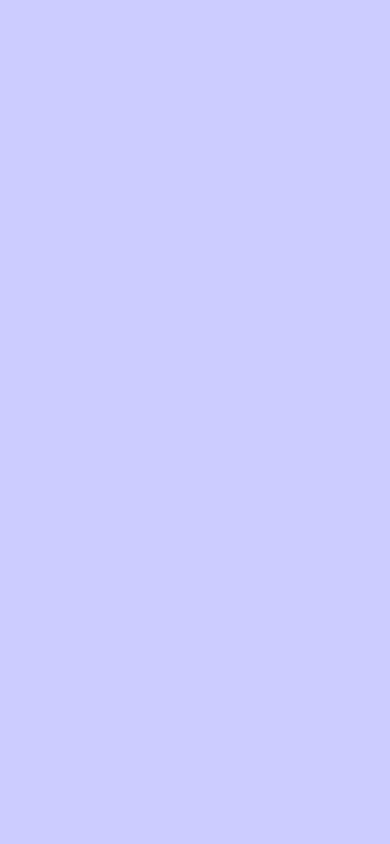
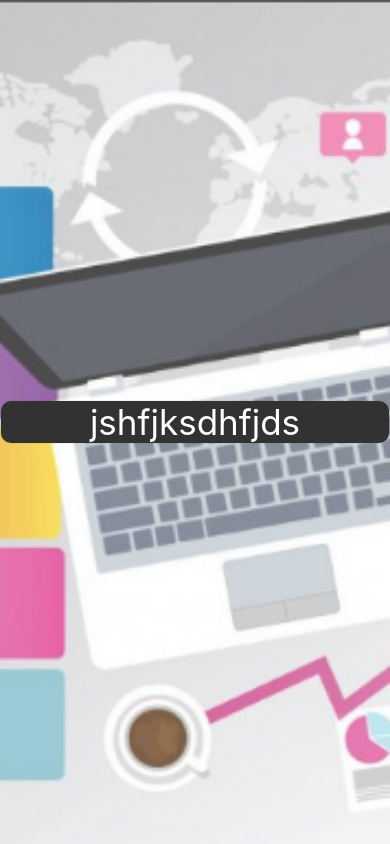
Before and after one commit to adivianahd/todo-list-aplication, a React Native app: screen / in a window 390 px wide. Built offline with nearby package versions, Linux system fonts and the light colour scheme.

Commit message:
WIP select background, fix style

```diff
--- a/App.js
+++ b/App.js
@@ -1,9 +1,14 @@
 import React from 'react';
 import Container from './components/Container';
+import Text from './components/Text';
+import Card from './components/Card';
 
 export default function App() {
   return (
-    <Container/>
-
+    <Container>
+      <Card>
+      <Text>jshfjksdhfjds</Text>
+      </Card>
+    </Container>
   );
 }
--- a/components/Card.js
+++ b/components/Card.js
@@ -11,7 +11,7 @@ export default (props) => {
 
 const styles = StyleSheet.create({
   card: {
-    backgroundColor: '#fff',
+    backgroundColor: '#000',
     borderColor: '#000',
     borderRadius: 10,
     margin: 1,
--- a/components/Container.js
+++ b/components/Container.js
@@ -1,10 +1,13 @@
 import React from 'react';
-import { StyleSheet, View } from 'react-native';
+import { ImageBackground, StyleSheet, View } from 'react-native';
+import backgroundImg from '../assets/todoApi.png';
 
 export default (props) => {
   return (
     <View style={styles.container}>
+      <ImageBackground source={backgroundImg} style={styles.image}>
       {props.children}
+      </ImageBackground>
     </View>
   );
 }
@@ -12,10 +15,15 @@ export default (props) => {
 const styles = StyleSheet.create({
   container: {
     flex: 1,
-    flexDirection: 'row',
-    flexWrap: 'wrap',
-    backgroundColor: '#ccf',
     alignItems: 'center',
     justifyContent: 'center',
   },
+  image: {
+    flex: 1,
+    width: "100%",
+    height: "100%",
+    opacity: .8,
+    resizeMode: "cover",
+    justifyContent: "center"
+  },
 });
--- a/components/Text.js
+++ b/components/Text.js
@@ -11,7 +11,7 @@ export default (props) => {
 
 const styles = StyleSheet.create({
   text: {
-    color: '#000',
+    color: '#fff',
     textAlign: 'center',
     fontSize: 35,
   },
--- a/nameItems.js
+++ b/nameItems.js
@@ -235,3 +235,4 @@ const nameItems = [
 export default nameItems;
 
 // {nameItems.map((item, i)=> <Icon key={i} name={item.name} size={30} color="#000" />)}
+// <Icon.Button name="apple" backgroundColor="#3b5998" onPress={(e) => console.log('ksjdskadjkas', e)}>Login with Facebook</Icon.Button>
```
Also changed, not shown: assets/todoApi.png (added).
